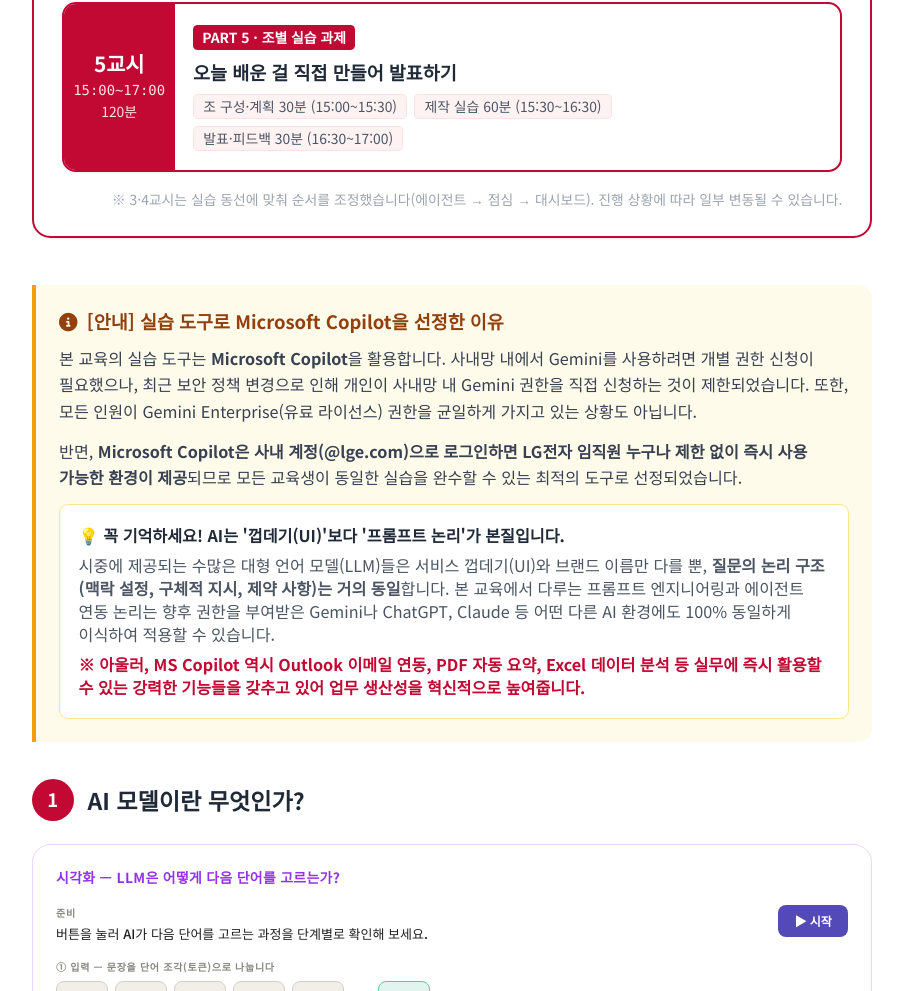
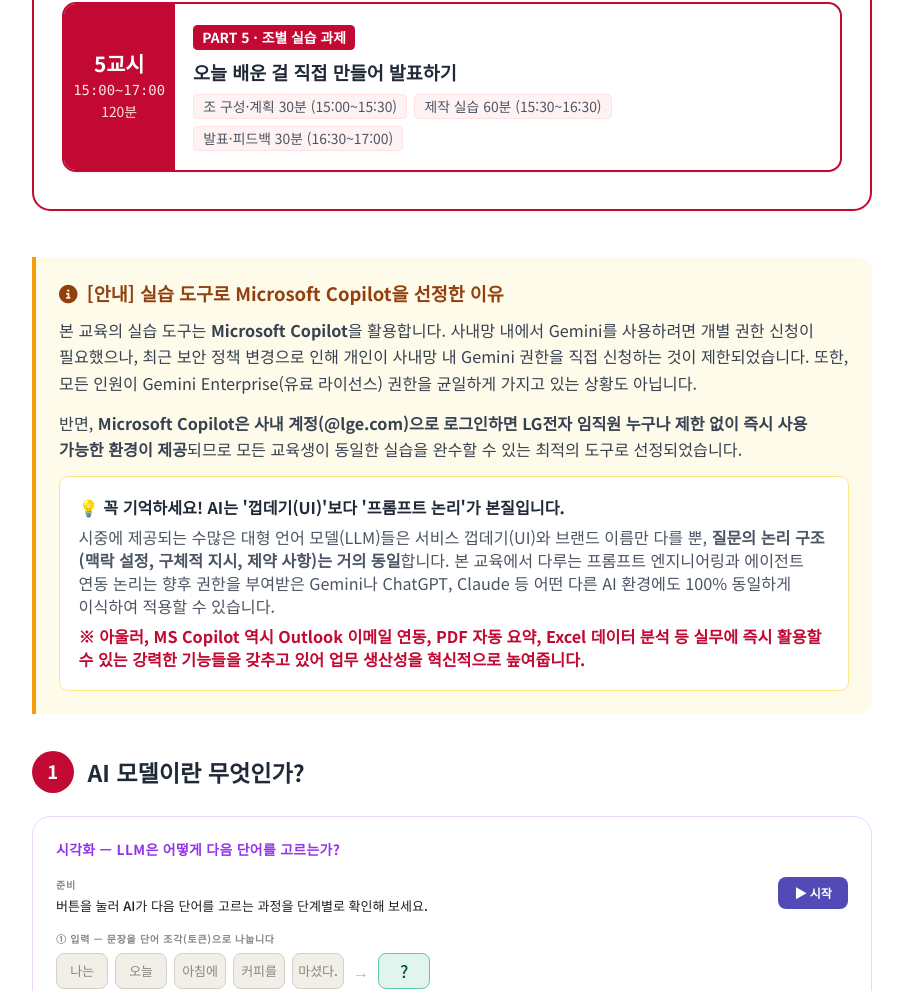
Before and after one commit to lge-cvi/AX_standard, a plain HTML site: page index.html in a window 1280 px wide. Shown: the part 1760-2751 px from the top of the page, without its empty margins (328-1231 px from the left). Drawn offline with nearby package versions, Linux system fonts and the light colour scheme.

Commit message:
Update index.html

```diff
--- a/index.html
+++ b/index.html
@@ -760,7 +760,6 @@
                     </div>
                 </div>
 
-                <p class="text-xs text-gray-400 mt-4 text-right">※ 3·4교시는 실습 동선에 맞춰 순서를 조정했습니다(에이전트 → 점심 → 대시보드). 진행 상황에 따라 일부 변동될 수 있습니다.</p>
             </div>
 
             <!-- 교육 실습 도구 선정 안내 -->
```
